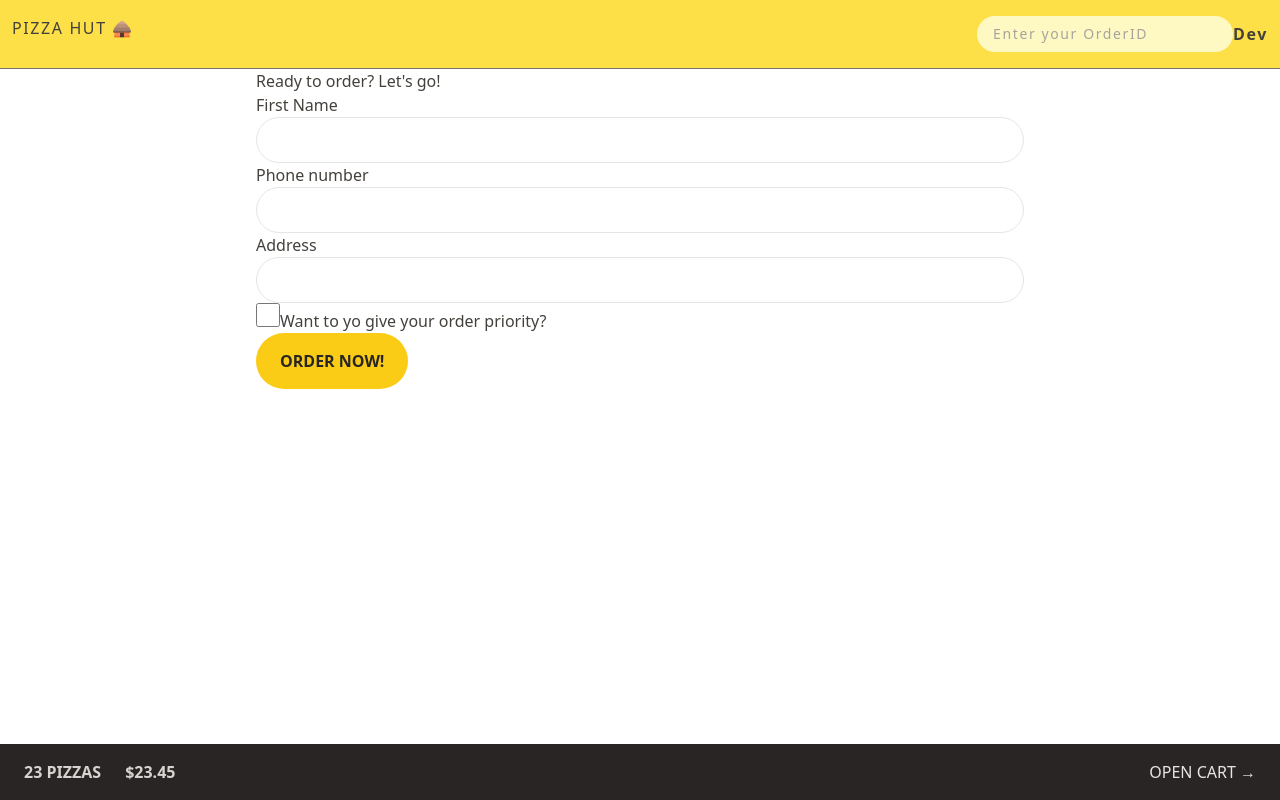
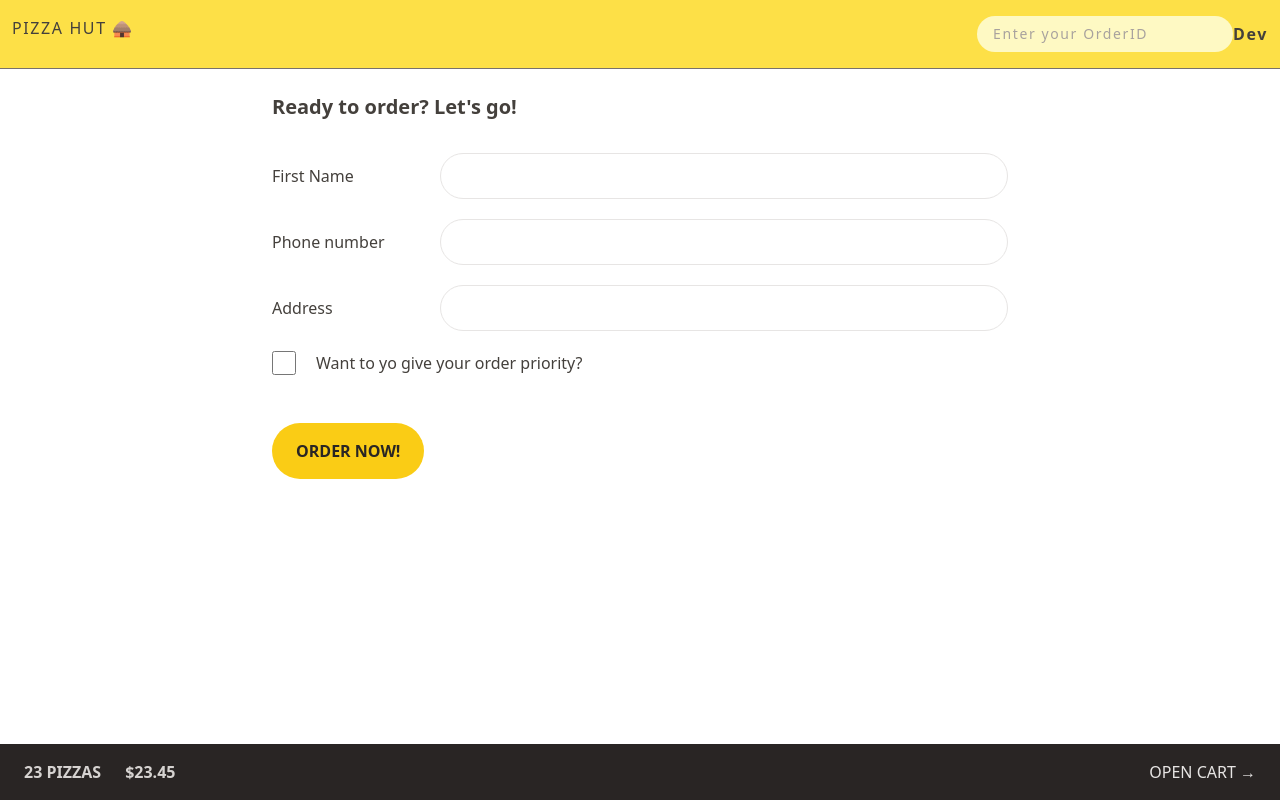
Before and after one commit to DevendranathReddy7/PizzaHut, a React (Create React App) app: page /order/new in a window 1280 px wide. Built offline with nearby package versions, Linux system fonts and the light colour scheme.

Commit message:
styled all other comp with tailwind

```diff
--- a/src/Components/CreateOrder.js
+++ b/src/Components/CreateOrder.js
@@ -41,32 +41,32 @@
   const cart = fakeCart;
 
   return (
-    <div>
-      <h2>Ready to order? Let's go!</h2>
+    <div className="px-4 py-6">
+      <h2 className="text-xl font-semibold mb-8">Ready to order? Let's go!</h2>
 
       {/* <Form method="post" action="/order/new"> */}
       <Form method="post" >
-        <div>
-          <label>First Name</label>
-          <input className="input" type="text" name="customer" required />
+        <div className="mb-5 flex flex-col gap-2 sm:flex-row sm:items-center">
+          <label className="sm:basis-40">First Name</label>
+          <input className="input grow" type="text" name="customer" required />
         </div>
 
-        <div>
-          <label>Phone number</label>
-          <div>
-            <input className="input" type="tel" name="phone" required />
-          </div>
-          {formError && <p>{formError.phone}</p>}
-        </div>
-
-        <div>
-          <label>Address</label>
-          <div>
-            <input className="input" type="text" name="address" required />
+        <div className="mb-5 flex flex-col gap-2 sm:flex-row sm:items-center">
+          <label className="sm:basis-40">Phone number</label>
+          <div className="grow">
+            <input className="input w-full" type="tel" name="phone" required />
+            {formError && <p className="mt-2 text-xs text-red-900 rounded-md p-2 bg-red-300">{formError.phone}</p>}
           </div>
         </div>
 
-        <div>
+        <div className="mb-5 flex flex-col gap-2 sm:flex-row sm:items-center">
+          <label className="sm:basis-40">Address</label>
+          <div className="grow">
+            <input className="input w-full" type="text" name="address" required />
+          </div>
+        </div>
+
+        <div className="mb-12 flex items-center gap-5">
           <input className="h-6 w-6 accent-yellow-400 focu:outline-none focus:ring focus:ring-yellow-400 focus:ring-offset-2"
             type="checkbox"
             name="priority"
--- a/src/Components/Order.js
+++ b/src/Components/Order.js
@@ -7,6 +7,7 @@
   formatCurrency,
   formatDate,
 } from "../Sevices/helpers";
+import OrderItem from "./OrderItem";
 
 const order = {
   id: "ABCDEF",
@@ -57,18 +58,18 @@
   const deliveryIn = calcMinutesLeft(estimatedDelivery);
 
   return (
-    <div>
+    <div className="px-4 py-6 space-y-8" >
 
-      <div>
-        <h2>Status</h2>
+      <div className="flex items-center justify-between flex-wrap gap-2">
+        <h2 className="text-xl font-semibold">Status</h2>
 
-        <div>
-          {priority && <span>Priority</span>}
-          <span>{status} order</span>
+        <div className="space-x-2">
+          {priority && <span className="bg-red-500 rounded-full py-1 px-3 text-sm uppercase font-semibold tracking-wide text-red-50 ">Priority</span>}
+          <span className="bg-green-500 rounded-full py-1 px-3 text-sm uppercase font-semibold tracking-wide text-red-50 ">{status} order</span>
         </div>
       </div>
 
-      <div>
+      <div className="flex items-center justify-between flex-wrap gap-2 bg-stone-400 px-6 py-5">
         <p>
           {deliveryIn >= 0
             ? `Only ${calcMinutesLeft(estimatedDelivery)} minutes left 😃`
@@ -76,11 +77,13 @@
         </p>
         <p>(Estimated delivery: {formatDate(estimatedDelivery)})</p>
       </div>
-
-      <div>
-        <p>Price pizza: {formatCurrency(orderPrice)}</p>
-        {priority && <p>Price priority: {formatCurrency(priorityPrice)}</p>}
-        <p>To pay on delivery: {formatCurrency(orderPrice + priorityPrice)}</p>
+      <ul className="divide-stone-400 divide-y border-b border-t">
+        {cart.map(item => <OrderItem item={item} id={item.id} />)}
+      </ul>
+      <div className="space-y-2 bg-stone-400 px-6 py-5 ">
+        <p className="text-sm font-medium text-stone-600">Price pizza: {formatCurrency(orderPrice)}</p>
+        {priority && <p className="text-sm font-medium text-stone-600">Price priority: {formatCurrency(priorityPrice)}</p>}
+        <p className="font-bold">To pay on delivery: {formatCurrency(orderPrice + priorityPrice)}</p>
       </div>
     </div>
 
--- a/src/Components/OrderItem.js
+++ b/src/Components/OrderItem.js
@@ -1,13 +1,15 @@
+import { formatCurrency } from "../Sevices/helpers";
+
 function OrderItem({ item, isLoadingIngredients, ingredients }) {
   const { quantity, name, totalPrice } = item;
 
   return (
-    <li>
-      <div>
+    <li className="py-3 ">
+      <div className="flex items-center justify-between gap-4 text-sm">
         <p>
-          <span>{quantity}&times;</span> {name}
+          <span className="font-bold">{quantity}&times;</span> {name}
         </p>
-        <p>{formatCurrency(totalPrice)}</p>
+        <p className="font-bold">{formatCurrency(totalPrice)}</p>
       </div>
     </li>
   );
--- a/src/index.css
+++ b/src/index.css
@@ -4,7 +4,7 @@
 
 @layer components {
   .input {
-    @apply w-full rounded-full border border-stone-200 px-4 py-2 text-sm transition-all placeholder:text-stone-400 focus:outline-none focus:ring focus:ring-yellow-400 md:px-6 md:py-3
+    @apply rounded-full border border-stone-200 px-4 py-2 text-sm transition-all placeholder:text-stone-400 focus:outline-none focus:ring focus:ring-yellow-400 md:px-6 md:py-3
   }
 
   .loader {
```
Also changed, not shown: public/index.html (+2 -1 lines).
